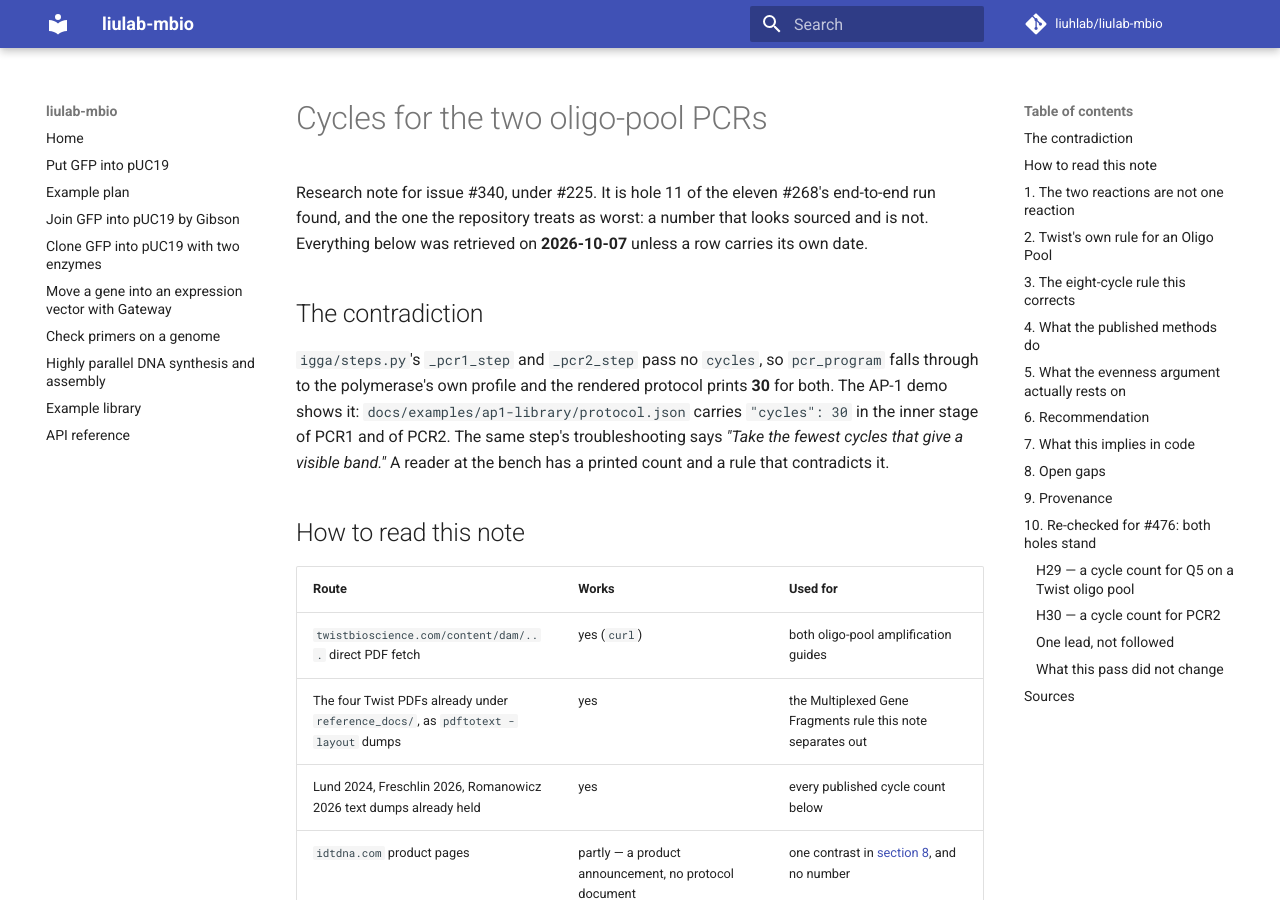
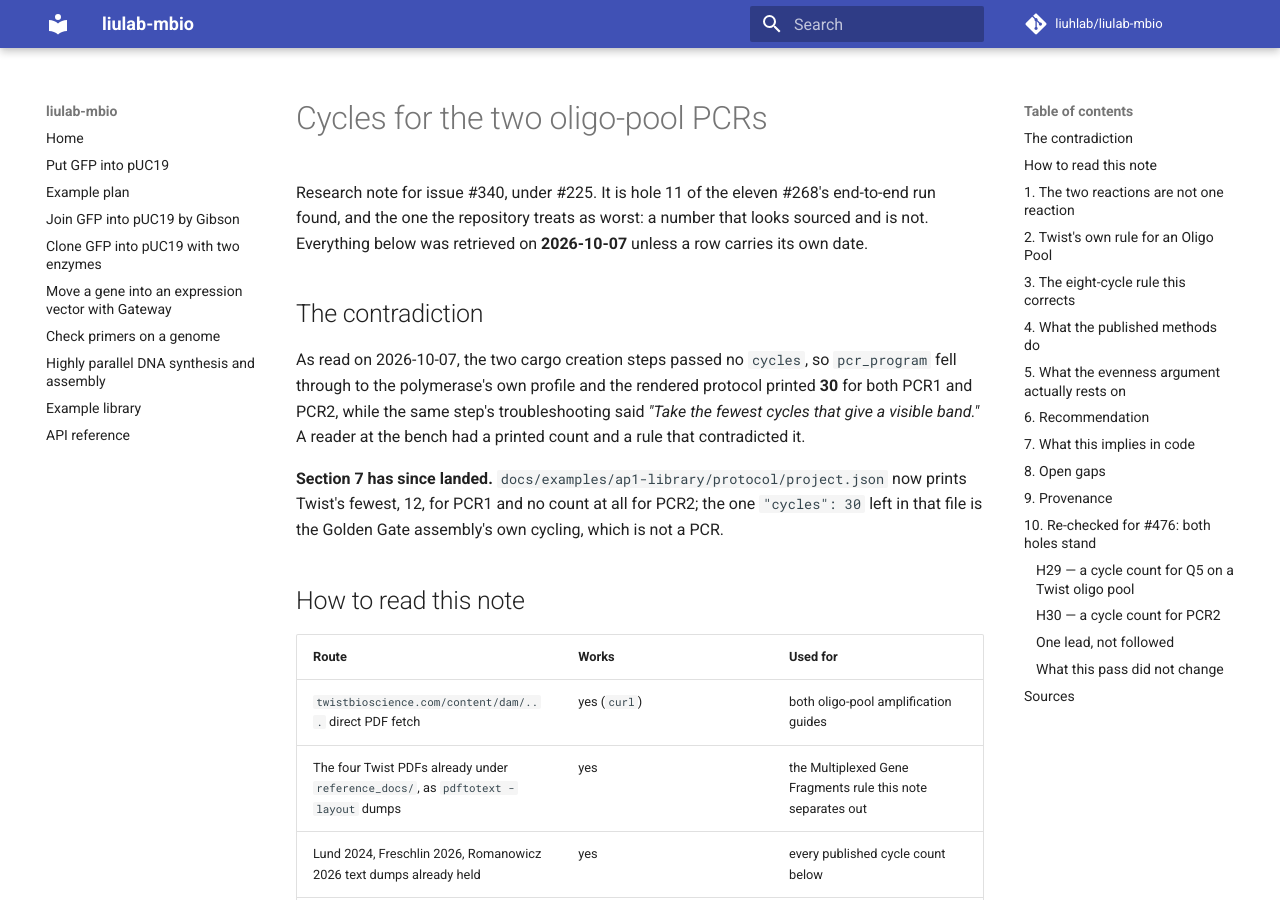
Before and after one commit to liuhlab/liulab-mbio, an MkDocs documentation site: the page built from docs/research/oligo-pool-pcr-cycles.md, in a window 1280 px wide and 900 px high. Built offline with MkDocs 1.6.1 and Material for MkDocs 9.7.7, drawn with Linux system fonts in a browser that asks for light colours; comment, search, counter and statistics services are not loaded; some of the changed text lies outside the part shown.

Commit message:
Correct four claims this batch made false in the research notes
The notes are the last ring, so this is the last read of them as a set.

`oligo-pool-pcr-cycles.md` opened on a contradiction that is now fixed: the
cargo creation steps print Twist's 12 for PCR1 and no count for PCR2, and the
file it cited for the old 30 no longer exists — the chain writes
`protocol/project.json`, whose one `"cycles": 30` is the Golden Gate assembly's
own cycling. Section 7's five implications have all landed, and the hole it
named `stages.POOL_HOLES` is `stages.HOLES`.

`route-b-index-primers.md` cites `src/liulab_synbio/dmx.py`, which is a package
now: `INDEX_WELLS` is `dmx/method.py`'s and the user-held kit is `dmx/kit.py`'s.

The AP-1 demo reads back on both routes from one build file, not one file a
route, since the two-route build landed.

Part of #500.

Co-Authored-By: Claude Opus 5 <noreply@anthropic.com>

```diff
--- a/docs/research/oligo-pool-pcr-cycles.md
+++ b/docs/research/oligo-pool-pcr-cycles.md
@@ -11,11 +11,14 @@ Everything below was retrieved on **2026-10-07** unless a row carries its own da
 
 ## The contradiction
 
-`igga/steps.py`'s `_pcr1_step` and `_pcr2_step` pass no `cycles`, so `pcr_program` falls through
-to the polymerase's own profile and the rendered protocol prints **30** for both. The AP-1 demo
-shows it: `docs/examples/ap1-library/protocol.json` carries `"cycles": 30` in the inner stage of
-PCR1 and of PCR2. The same step's troubleshooting says *"Take the fewest cycles that give a
-visible band."* A reader at the bench has a printed count and a rule that contradicts it.
+As read on 2026-10-07, the two cargo creation steps passed no `cycles`, so `pcr_program` fell
+through to the polymerase's own profile and the rendered protocol printed **30** for both PCR1
+and PCR2, while the same step's troubleshooting said *"Take the fewest cycles that give a
+visible band."* A reader at the bench had a printed count and a rule that contradicted it.
+
+**Section 7 has since landed.** `docs/examples/ap1-library/protocol/project.json` now prints
+Twist's fewest, 12, for PCR1 and no count at all for PCR2; the one `"cycles": 30` left in that
+file is the Golden Gate assembly's own cycling, which is not a PCR.
 
 ## How to read this note
 
@@ -252,12 +255,12 @@ the count is chosen per pool: by length, by polymerase, and by watching the reac
 
 ## 7. What this implies in code
 
-Not done here; #340 is a research ticket.
+Not done when this note was written; all five have landed since.
 
 1. `_pcr1_step` passes an explicit `cycles`, chosen from `project.oligo_length` against Twist's
    three-band table, with a citation on the program.
 2. `_pcr2_step` passes no count and carries a `Hole` instead, as `_assembly_step` already carries
-   `stages.POOL_HOLES`.
+   `stages.HOLES`.
 3. PCR1's troubleshooting entry changes its observable from "a smear rather than a band" to the
    heteroduplex hump on capillary electrophoresis, and gains the real-time stopping rule.
 4. A hole records that Twist's count is stated against KAPA HiFi HotStart or TrueAmp while the
```
Also changed, not shown: docs/research/ap1-demo-project.md (+3 -3 lines), docs/research/route-b-index-primers.md (+2 -2 lines).
